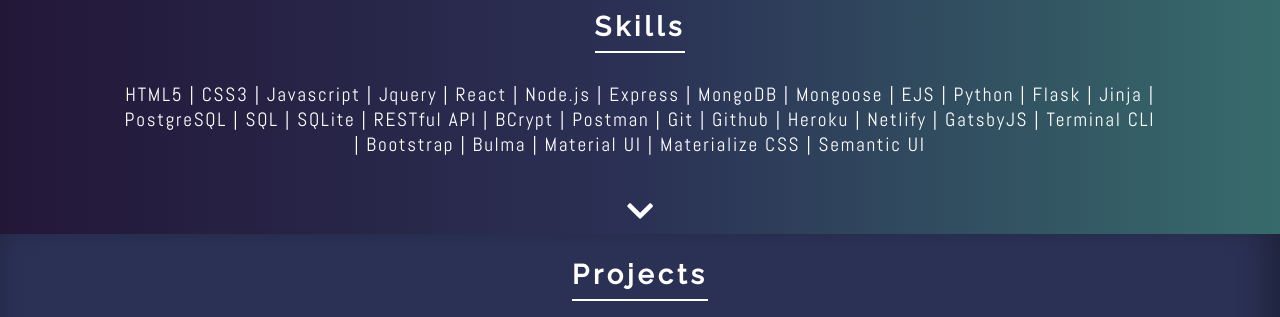
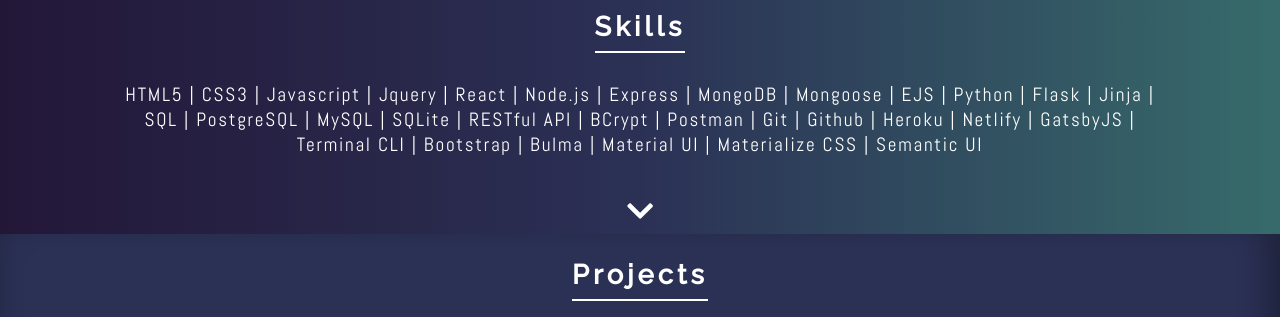
Before and after one commit to parkaitlin/parkaitlin-portfolio, a Gatsby site: page / in a window 1280 px wide. Shown: the part 486-803 px from the top of the page. Built offline with nearby package versions, Linux system fonts and the light colour scheme; Gatsby itself is replaced by a stand-in of ours.

Commit message:
add to main component

```diff
--- a/src/components/Main/Main.jsx
+++ b/src/components/Main/Main.jsx
@@ -11,7 +11,7 @@
           <header>
             <h2>Skills</h2>
           </header>
-          <p className="skill-list">HTML5 | CSS3 | Javascript | Jquery | React |  Node.js | Express | MongoDB | Mongoose | EJS | Python | Flask | Jinja | PostgreSQL | SQL | SQLite | RESTful API | BCrypt | Postman | Git | Github | Heroku | Netlify | GatsbyJS | Terminal CLI | Bootstrap | Bulma | Material UI | Materialize CSS | Semantic UI </p>
+          <p className="skill-list">HTML5 | CSS3 | Javascript | Jquery | React |  Node.js | Express | MongoDB | Mongoose | EJS | Python | Flask | Jinja | SQL | PostgreSQL | MySQL | SQLite | RESTful API | BCrypt | Postman | Git | Github | Heroku | Netlify | GatsbyJS | Terminal CLI | Bootstrap | Bulma | Material UI | Materialize CSS | Semantic UI </p>
           <div className="arrow-box"><FontAwesomeIcon icon={faChevronDown} className="arrow" /></div>
         </div>
       </section>
```
